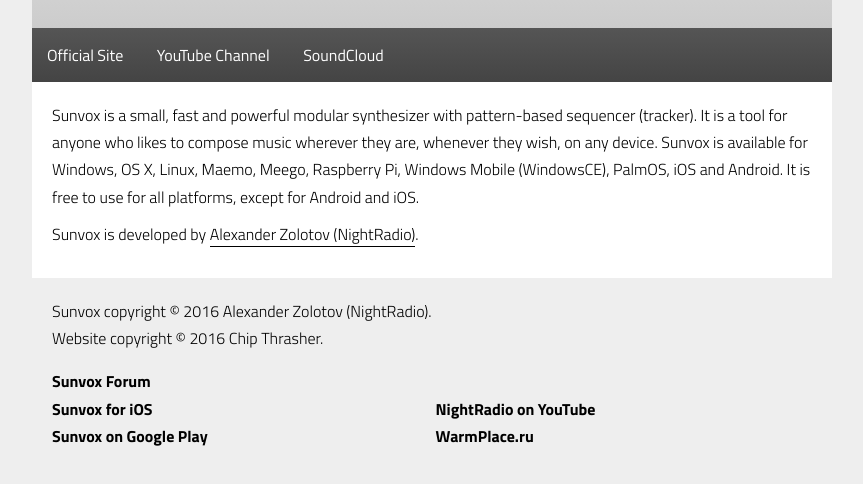
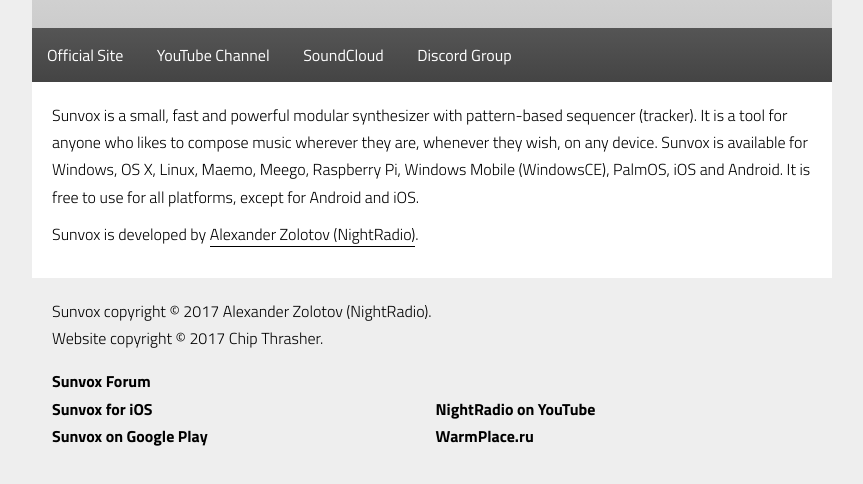
Before and after one commit to sunvoxmusic/sunvoxmusic.github.io, a plain HTML site: page index.html in a window 1280 px wide. Shown: the part 352-836 px from the top of the page, without its empty margins (208-1071 px from the left). Drawn offline with Linux system fonts and the light colour scheme; a script that the page names is missing.

Commit message:
Update index.html

```diff
--- a/index.html
+++ b/index.html
@@ -19,6 +19,7 @@
 			<a href="http://warmplace.ru/soft/sunvox/">Official Site</a>
 			<a href="https://www.youtube.com/channel/UCck28Y45xLnOQzqD6C-v9UQ">YouTube Channel</a>
 			<a href="https://soundcloud.com/sunvox">SoundCloud</a>
+			<a href="https://discord.gg/uyrjsvc">Discord Group</a>
 		</div>
 		<div class="body">
 			<div>
@@ -51,8 +52,8 @@
 </script>
 		</div>
 		<div class="footer">
-			Sunvox copyright &copy; 2016 Alexander Zolotov (NightRadio).<br>
-			Website copyright &copy; 2016 Chip Thrasher.<br>
+			Sunvox copyright &copy; 2017 Alexander Zolotov (NightRadio).<br>
+			Website copyright &copy; 2017 Chip Thrasher.<br>
 			<div class="left">
 				<ul>
 					<li><a href="http://warmplace.ru/forum/">Sunvox Forum</a></li>
```
